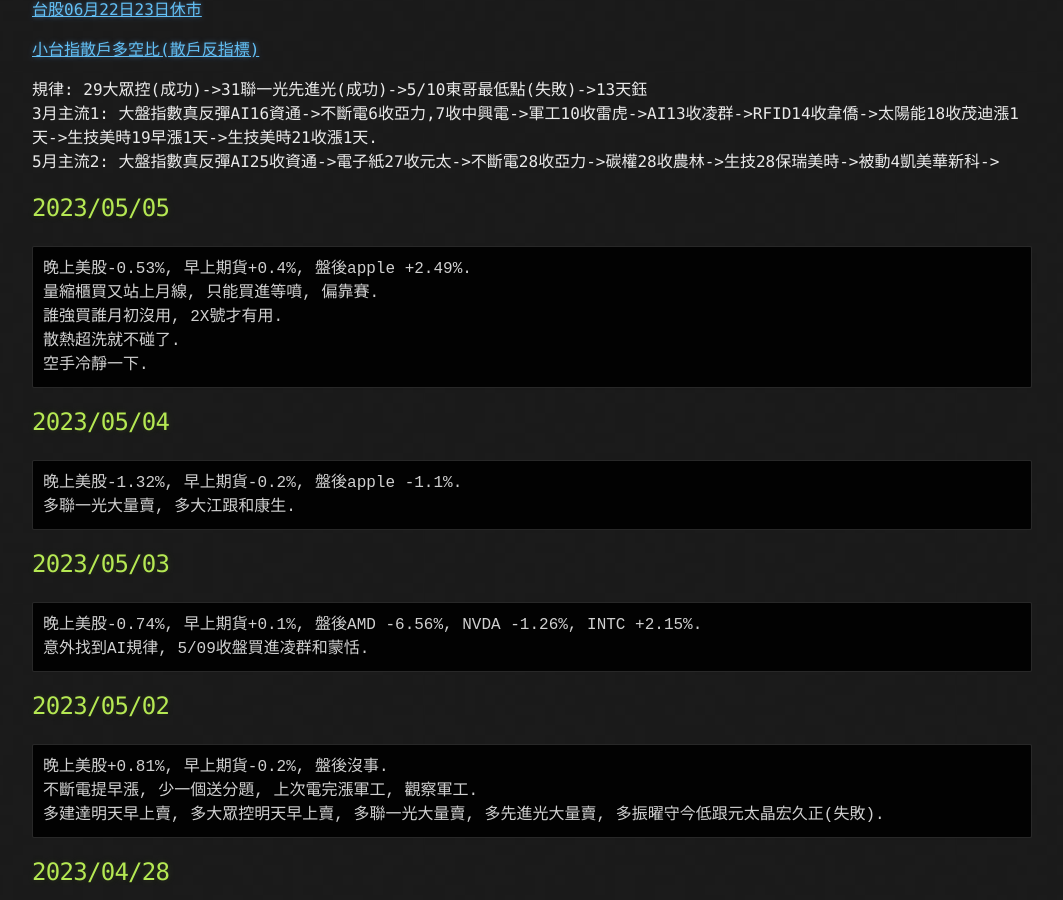
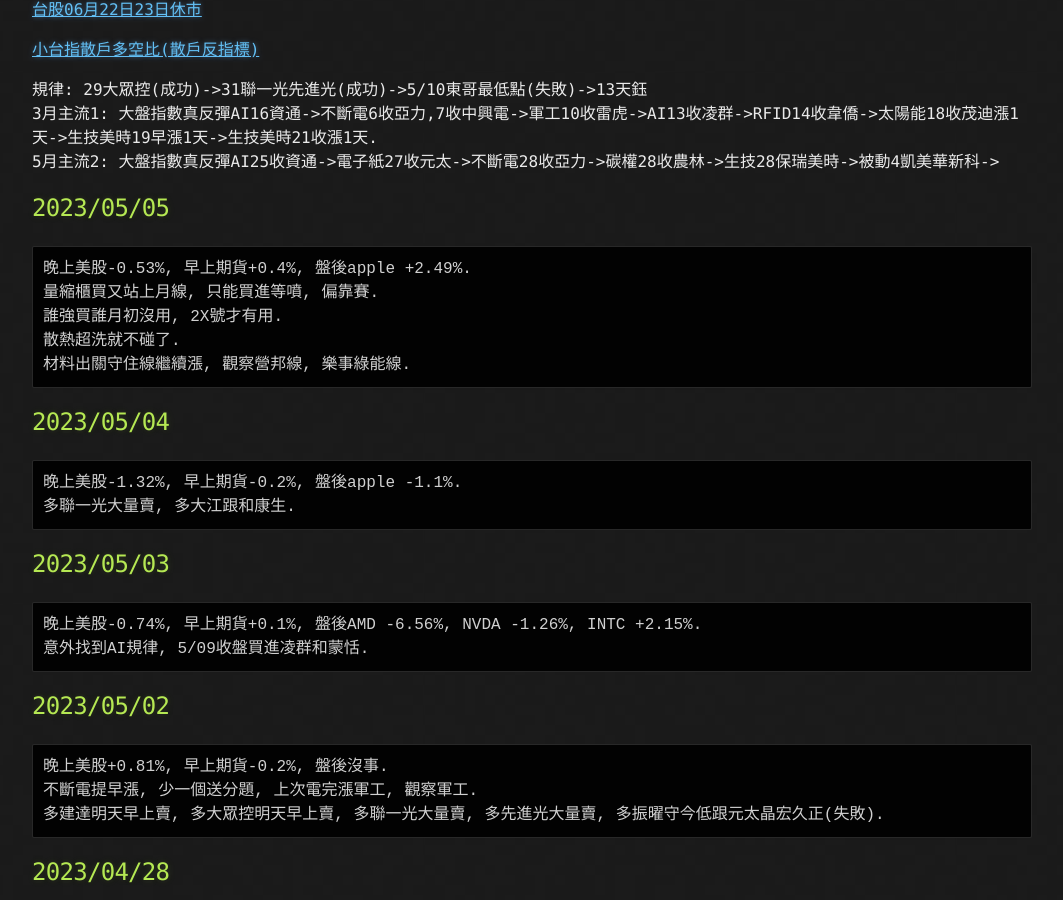
Before and after one commit to lepg5487/Stock_God, a Jekyll site: the page built from index.md, in a window 1280 px wide and 900 px high, scrolled down 460 px. Shown: the whole window, without its empty margins (108-1171 px from the left). Built offline with Jekyll 4.4.1, drawn with Linux system fonts in a browser that asks for light colours; our own code applies the rules of GitHub Pages for plain Markdown files.

Commit message:
Update index.md

````diff
--- a/index.md
+++ b/index.md
@@ -26,7 +26,7 @@
 量縮櫃買又站上月線, 只能買進等噴, 偏靠賽.
 誰強買誰月初沒用, 2X號才有用.
 散熱超洗就不碰了.
-空手冷靜一下.
+材料出關守住線繼續漲, 觀察營邦線, 樂事綠能線.
 ```
 
 ## 2023/05/04
````
